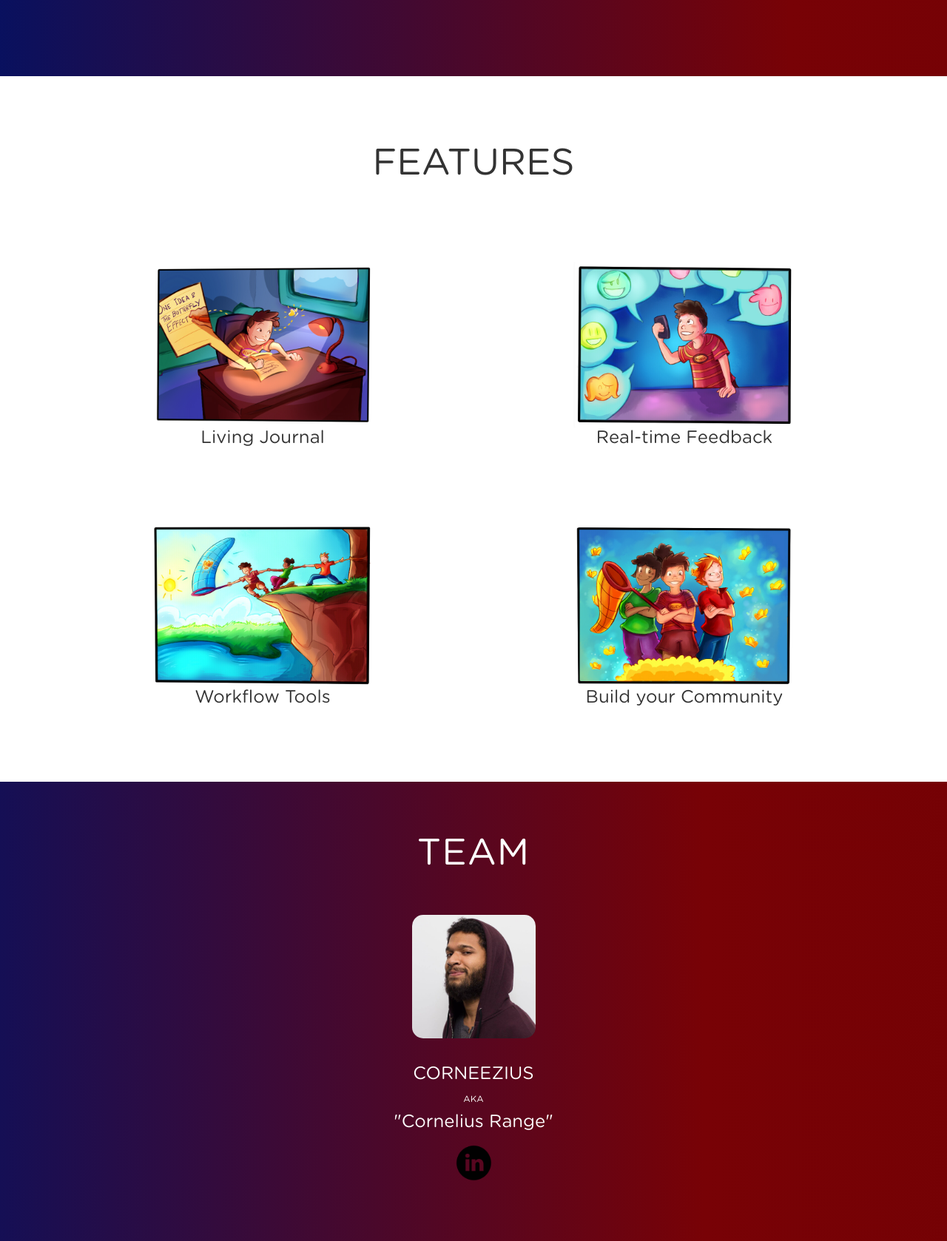
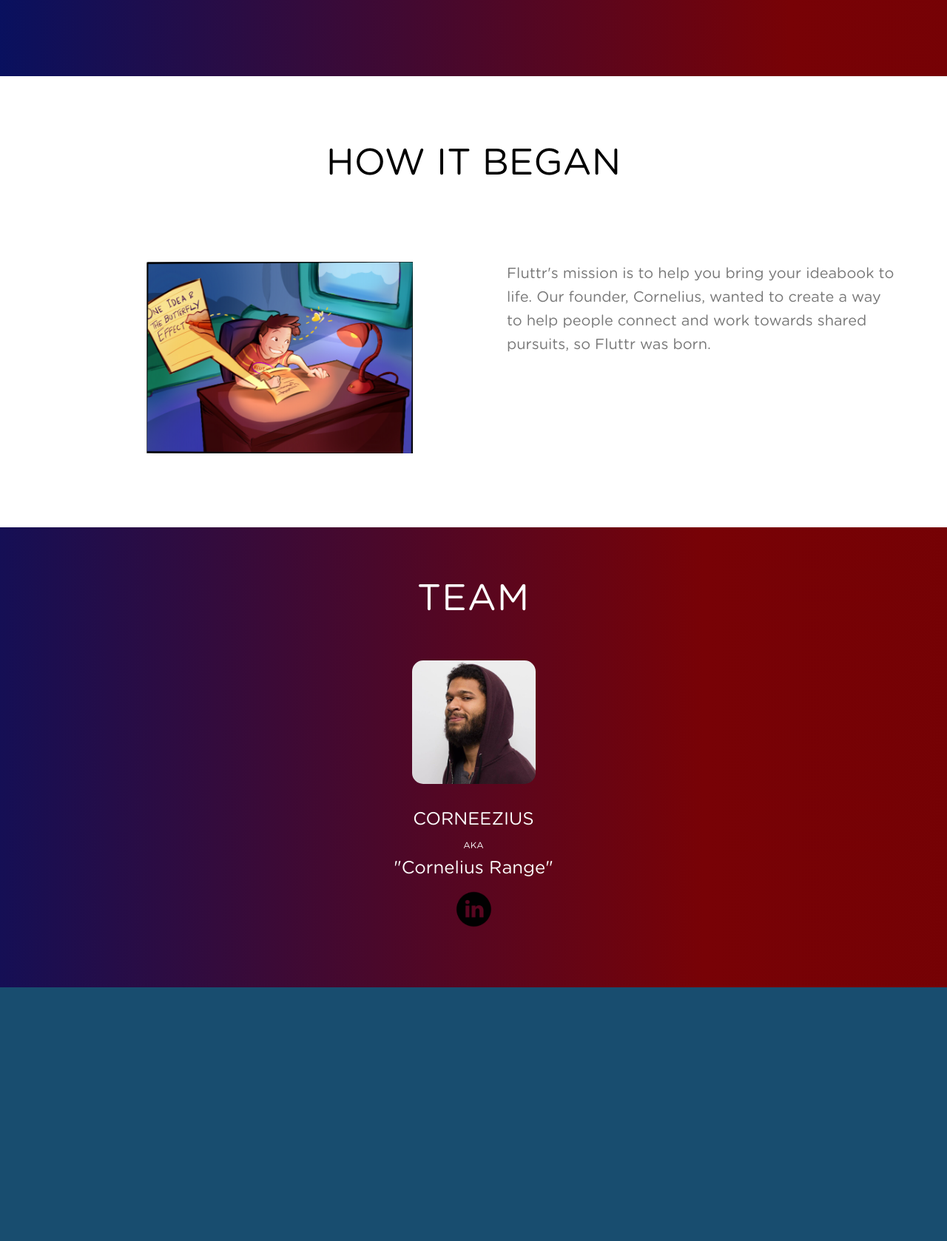
Before and after one commit to Corneezius/fluttr1, a PHP site: page /index.html in a window 1280 px wide. Shown: the part 1043-2721 px from the top of the page at 74% size. After the commit the page ends 2378 px from the top, so only its background shows below. Run offline with PHP 8.4, Linux system fonts and the light colour scheme; some libraries are stand-ins or nearby versions; some web fonts are replaced.

Commit message:
add story section to larger screens

```diff
--- a/css/main.css
+++ b/css/main.css
@@ -323,7 +323,7 @@ textarea {
 ===========================*/
 
 a, a:active, a:focus, a:active {text-decoration:none !important}
-img {max-width:100%}
+/*img {max-width:100%}*/
 h1, h2, h3, h4, h5, h6 {font-weight:normal;margin:0 0 15px;}
 .clearfix{clear: both}
 
--- a/css/style.css
+++ b/css/style.css
@@ -454,6 +454,7 @@ font-size: 12px;
       display:none;
       background:white;
       font-family:gotham;
+      color:black;
     }
 
   @media only screen and (min-device-width:768px) {
@@ -666,3 +667,47 @@ font-size: 12px;
 		50%{background-position:100% 50%}
 		100%{background-position:0% 50%}
 	}
+
+  .feature-text {
+    text-align:left;
+  }
+
+  .description {
+    font-size:20px;
+    line-height:1.6;
+    color:#777;
+  }
+
+@media only screen and (min-device-width:768px) {
+  .description {
+  padding-left:30px;
+ }
+
+ .image-one {
+   width:120% !important;
+ }
+}
+
+@media only screen and (min-device-width:1024px) {
+  .description {
+  padding-left:0px;
+ }
+
+ .image-one {
+   width:130% !important;
+ }
+}
+
+
+@media only screen and (min-device-width:1200px) {
+  .description {
+  margin-left:-30px;
+  font-size:23px;
+  width:80%;
+  padding-left:30px;
+ }
+
+ .image-one {
+   width:138% !important;
+ }
+}
--- a/index.html
+++ b/index.html
@@ -129,46 +129,60 @@
 			<div class="container">
 				<div class="row">
 					<div class="col-lg-12 text-center">
-						<h2 class="feature-heading">Features</h2>
+						<h2 class="feature-heading">How it began</h2>
 						 <!-- <hr id="feature-line"> -->
+						 <div class="row features">
+							 <div class="col-sm-6">
+								 <div class="feature-item">
+									 <img class="image-one" src="css/images/one2.png" alt="Boy chilling at his desk, when suddenly he gets an idea, a call to adventure in shape of a magical butterfly.">
+							   </div>
+					     </div>
+							 <div class="col-sm-6">
+								 <div class="feature-text">
+									<h3 class="description">Fluttr's mission is to help you bring your ideabook to life. Our founder, Cornelius, wanted to create a way to help people connect and work towards shared pursuits, so Fluttr was born. </h3>
+								 </div>
+							</div>
+					 </div>
 					</div>
 				</div>
-				<div class="container-fluid">
+		  </div>
+		</div>
+	   <!-- <di-v class="container-fluid">
 					<div class="row">
 						<div class="col-md-6">
 							<div class="feature-item">
 								<img src="css/images/one.jpg" alt="Boy chilling at his desk, when suddenly he gets an idea, a call to adventure in shape of a magical butterfly.">
-									<h3>Living Journal</h3>
+							</div> -->
 									<!-- <p class="text-muted">Jot down inspiration, an idea, an event. And once you make a note, it’s accessible wherever you go, forever.</p> -->
-							</div>
+							<!-- </div>
 						</div>
 						<div class="col-md-6">
-							<div class="feature-item">
-										<img src="css/images/eight.jpg" alt="The boy realizes he can not attain his goal alone, he must tell others about his magical butterfly. so he makes phone calls to his homies.">
-									<h3>Real-time Feedback</h3>
-									<!-- <p class="text-muted">Get feedback on your ideas and discover new ideas from friends, public channels, and enterprises you are a part of.</p> -->
+							<div class="feature-item"> -->
+										<!-- <img src="css/images/eight.jpg" alt="The boy realizes he can not attain his goal alone, he must tell others about his magical butterfly. so he makes phone calls to his homies."> -->
+									<!-- <h3>Real-time Feedback</h3>
+									<p class="text-muted">Get feedback on your ideas and discover new ideas from friends, public channels, and enterprises you are a part of.</h>
 							</div>
 						</div>
 					</div>
-					<div class="row">
-						<div class="col-md-6">
+					<div class="row"> -->
+						<!-- <div class="col-md-6">
 							<div class="feature-item">
 									<img src="css/images/nine.jpg" alt="One of the boy's comrades ties his hands to a great oak tree and holds the hand of another homie, who his holding the boy over the edge of the cliff. They capture the butterfly!">
-									<h3>Workflow Tools</h3>
+									<h3>Workflow Tools</h3> -->
 									<!-- <p class="text-muted">Once you've shared or liked an idea, get push notifications any time there is activity on the note. Engage in live chats with new collaborators to begin bringing it to life.</p> -->
-							</div>
-						</div>
-						<div class="col-md-6">
+							<!-- </div>
+						</div> -->
+						<!-- <div class="col-md-6">
 							<div class="feature-item">
 									<img src="css/images/ten.jpg" alt="Victorious, the  boy and his homies stand surrounded by golden butterflies.">
-									<h3>Build your Community</h3>
+									<h3>Build your Community</h3> -->
 									<!-- <p class="text-muted">Discover new collaborators to build even more ideas!</p> -->
-							</div>
+							<!-- </div>
 						</div>
-					</div>
+					</div> -->
 				</div>
 		 </div>
-		</div>
+
 		<!-- Features end -->
 
     <!-- Story Card for Mobile Experience -->
```
Also changed, not shown: css/images/one1.png (added), css/images/one2.png (added).
